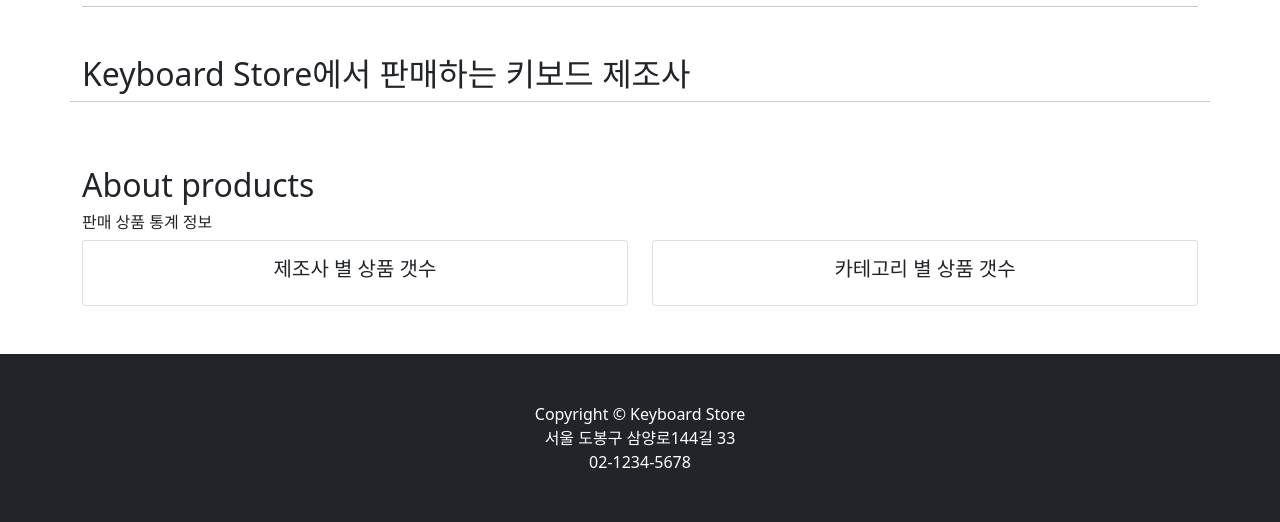
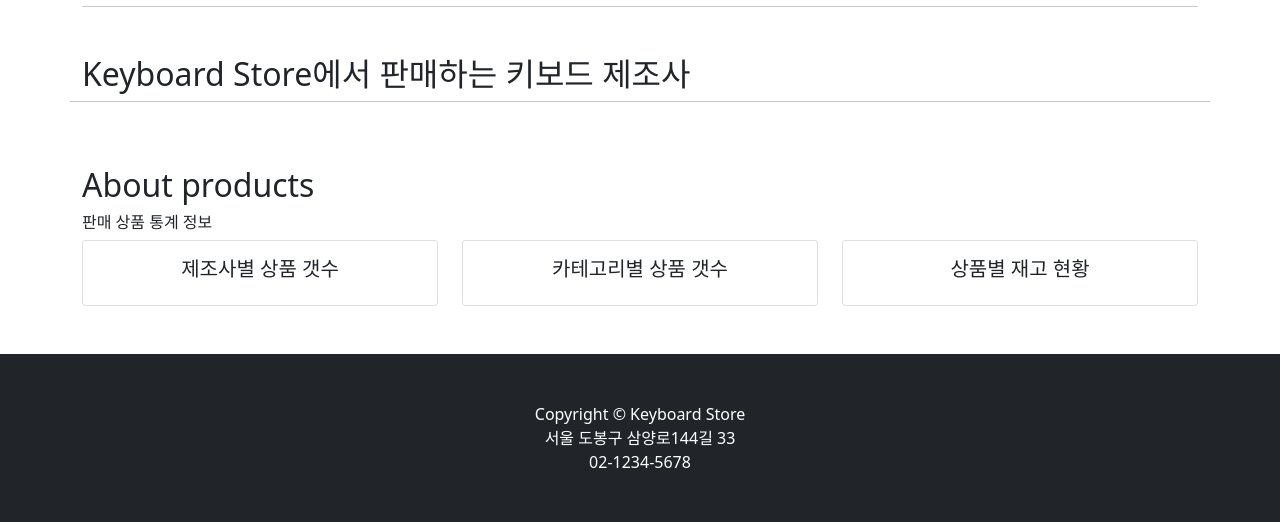
Before and after one commit to Dayoung1014/Django_Shopping_Mall, a Django app: page /company_page/ in a window 1280 px wide. Shown: the part 448-970 px from the top of the page. Run offline with Django 3.2, Linux system fonts and the light colour scheme; data that the repository does not hold is empty; some libraries are stand-ins or nearby versions.

Commit message:
2021-12-19

```diff
--- a/item/templates/item/item_detail.html
+++ b/item/templates/item/item_detail.html
@@ -1,5 +1,6 @@
 {% extends 'item/base.html' %}
 {% load crispy_forms_tags %}
+{% load humanize %}
 {% block head_title %}
     상품 : {{ item.name }}
 {% endblock %}
@@ -29,7 +30,7 @@
                         <div class="fs-5 mb-5">
 		                    <h6>{{ item.get_description_markdown | truncatewords_html:50 | safe}}</h6><br>
                             <h6>제조사 : {{item.company}}</h6>
-		                    <h6>가격 : {{item.price}} 원</h6>
+		                    <h6>가격 : {{item.price | intcomma}} 원</h6>
                             <h6>재고 : {{item.stock}} 개</h6>
                             <h6>배송 예정일 : {{item.delivery_date | date:"Y년 m월 d일"}}</h6>
                         </div>
--- a/item/templates/item/item_list.html
+++ b/item/templates/item/item_list.html
@@ -1,4 +1,5 @@
 {% extends 'item/base.html' %}
+{% load humanize %}
 {% block section %}
         <!-- Section-->
         <section class="py-5">
@@ -25,7 +26,7 @@
                                     <!-- 제조사 -->
                                     <h6 style="color:#6c757d">{{ i.category }}</h6>
                                     <!-- price -->
-                                    <h6 style="color:#6c757d">{{i.price}} 원</h6>
+                                    <h6 style="color:#6c757d">{{i.price | intcomma}} 원</h6>
                                     {% if user.is_authenticated%}
                                         <a href="{{i.get_absolute_url}}/list/like/">
                                         {% if user in i.like.all %}
--- a/shoppingMall/settings.py
+++ b/shoppingMall/settings.py
@@ -47,6 +47,7 @@
     'item',
     'single_pages',
     'phonenumber_field',
+    'django.contrib.humanize',
 ]
 
 MIDDLEWARE = [
--- a/single_pages/templates/single_pages/company_page.html
+++ b/single_pages/templates/single_pages/company_page.html
@@ -81,21 +81,30 @@
                 </div>
             </div>
             <div class="row">
-                <div class="col-6">
+                <div class="col-4">
                     <div class="card" data-toggle="modal" data-target="#chartcard1">
                         <div class="card-body">
-                            <h5 class="card-title text-center">제조사 별 상품 갯수</h5>
+                            <h5 class="card-title text-center">제조사별 상품 갯수</h5>
                         </div>
                     </div>
                 </div>
 
-                <div class="col-6">
+                <div class="col-4">
                     <div class="card" data-toggle="modal" data-target="#chartcard2">
                         <div class="card-body">
-                            <h5 class="card-title text-center">카테고리 별 상품 갯수</h5>
+                            <h5 class="card-title text-center">카테고리별 상품 갯수</h5>
                         </div>
                     </div>
                 </div>
+
+                <div class="col-4">
+                    <div class="card" data-toggle="modal" data-target="#chartcard3">
+                        <div class="card-body">
+                            <h5 class="card-title text-center">상품별 재고 현황</h5>
+                        </div>
+                    </div>
+                </div>
+
             </div>
         </div>
     </section>
@@ -105,7 +114,7 @@
         <div class="modal-dialog modal-lg" role="document">
             <div class="modal-content">
                 <div class="modal-header">
-                    <h5 class="modal-title" id="ModalLabel1">제조사 별 상품 갯수</h5>
+                    <h5 class="modal-title" id="ModalLabel1">제조사별 상품 갯수</h5>
                     <button type="button" class="close" data-dismiss="modal" aria-label="Close">
                         <span aria-hidden="true">&times;</span>
                     </button>
@@ -124,7 +133,7 @@
         <div class="modal-dialog modal-lg" role="document">
             <div class="modal-content">
                 <div class="modal-header">
-                    <h5 class="modal-title" id="ModalLabel2">카테고리 별 상품 갯수</h5>
+                    <h5 class="modal-title" id="ModalLabel2">카테고리별 상품 갯수</h5>
                     <button type="button" class="close" data-dismiss="modal" aria-label="Close">
                         <span aria-hidden="true">&times;</span>
                     </button>
@@ -139,6 +148,24 @@
         </div>
     </div>
 
+    <div class="modal fade" id="chartcard3" tabindex="-1" aria-labelledby="ModalLabel3" aria-hidden="true">
+        <div class="modal-dialog modal-lg" role="document">
+            <div class="modal-content">
+                <div class="modal-header">
+                    <h5 class="modal-title" id="ModalLabel3">상품별 재고 현황</h5>
+                    <button type="button" class="close" data-dismiss="modal" aria-label="Close">
+                        <span aria-hidden="true">&times;</span>
+                    </button>
+                </div>
+                <div class="modal-body">
+                    <canvas id="chart1_3"></canvas>
+                </div>
+                <div class="modal-footer">
+                    <button type="button" class="btn btn-secondary" data-dismiss="modal">Close</button>
+                </div>
+            </div>
+        </div>
+    </div>
 
     <script src="https://cdn.jsdelivr.net/npm/chart.js@2.9.4"></script>
         <script>
@@ -149,7 +176,7 @@
                 labels: [{% for c in company_list %} '{{c.name}}', {% endfor %}],
                 datasets: [
                 {
-                        label: "제조사 별 상품 갯수",
+                        label: "제조사별 상품 갯수",
                         backgroundColor: "#79AEC8",
                         borderColor: "#417690",
                         data: [{% for c in company_list %} '{{c.item_set.count}}', {% endfor %}]
@@ -174,7 +201,7 @@
                 labels: [{% for c in category_list %} '{{c.name}}', {% endfor %}],
                 datasets: [
                 {
-                        label: "카테고리 별 상품 갯수",
+                        label: "카테고리별 상품 갯수",
                         backgroundColor: "#79AEC8",
                         borderColor: "#417690",
                         data: [{% for c in category_list %} '{{c.item_set.count}}', {% endfor %}]
@@ -191,6 +218,32 @@
         }
     }
 });
+
+            let ctx3 = document.getElementById("chart1_3").getContext("2d");
+            let chart3 = new Chart(ctx3, {
+            type: "bar",
+            data: {
+                labels: [{% for i in item_list %} '{{i.name}}', {% endfor %}],
+                datasets: [
+                {
+                        label: "상품별 재고 현황",
+                        backgroundColor: "#79AEC8",
+                        borderColor: "#417690",
+                        data: [{% for i in item_list %} '{{i.stock}}', {% endfor %}]
+                    }
+                ]
+            },
+            options: {
+                scales : {
+                yAxes : [{
+                ticks : {
+                    beginAtZero : true
+                }
+            }]
+        }
+    }
+});
+
     </script>
 
         <!-- Footer-->
--- a/single_pages/templates/single_pages/home_page.html
+++ b/single_pages/templates/single_pages/home_page.html
@@ -1,5 +1,6 @@
 <!DOCTYPE html>
 {% load static %}
+{% load humanize %}
 <html lang="ko">
     <head>
         <meta charset="utf-8" />
@@ -42,7 +43,7 @@
                         <div class="card-body text-center">
                             <h5 class="card-title"><a href="{{item.get_absolute_url}}" class="text-decoration-none text-dark">{{item.name}}</a></h5>
                             <p>{{item.company}}</p>
-                            <p>{{item.price}} 원</p>
+                            <p>{{item.price | intcomma}} 원</p>
                         </div>
                     </div>
                 </div>
--- a/single_pages/templates/single_pages/mypage.html
+++ b/single_pages/templates/single_pages/mypage.html
@@ -1,4 +1,5 @@
 {% extends 'item/base_full_width.html' %}
+{% load humanize %}
 {% block head_title %}
     Mypage
 {% endblock %}
@@ -71,7 +72,7 @@
                             </a>
                             <h5 class="card-title"><a href="{{item.get_absolute_url}}" class="text-decoration-none text-dark">{{item.name}}</a></h5>
                             <p>{{item.company}}</p>
-                            <p>{{item.price}} 원</p>
+                            <p>{{item.price | intcomma}} 원</p>
                         </div>
                     </div>
                 </div>
--- a/single_pages/views.py
+++ b/single_pages/views.py
@@ -14,10 +14,11 @@
 def company_page(request):
     company_list = Company.objects.all()
     category_list = Category.objects.all()
-
+    item_list = Item.objects.all()
     return render(request, 'single_pages/company_page.html',
                   {'company_list' : company_list,
-                   'category_list' : category_list}
+                   'category_list' : category_list,
+                   'item_list' : item_list}
                   )
 
 def mypage(request):
```
Also changed, not shown: docker-compose.yml (line endings or trailing spaces), single_pages/static/single_pages/js/chart.js (deleted), 1 other file.
